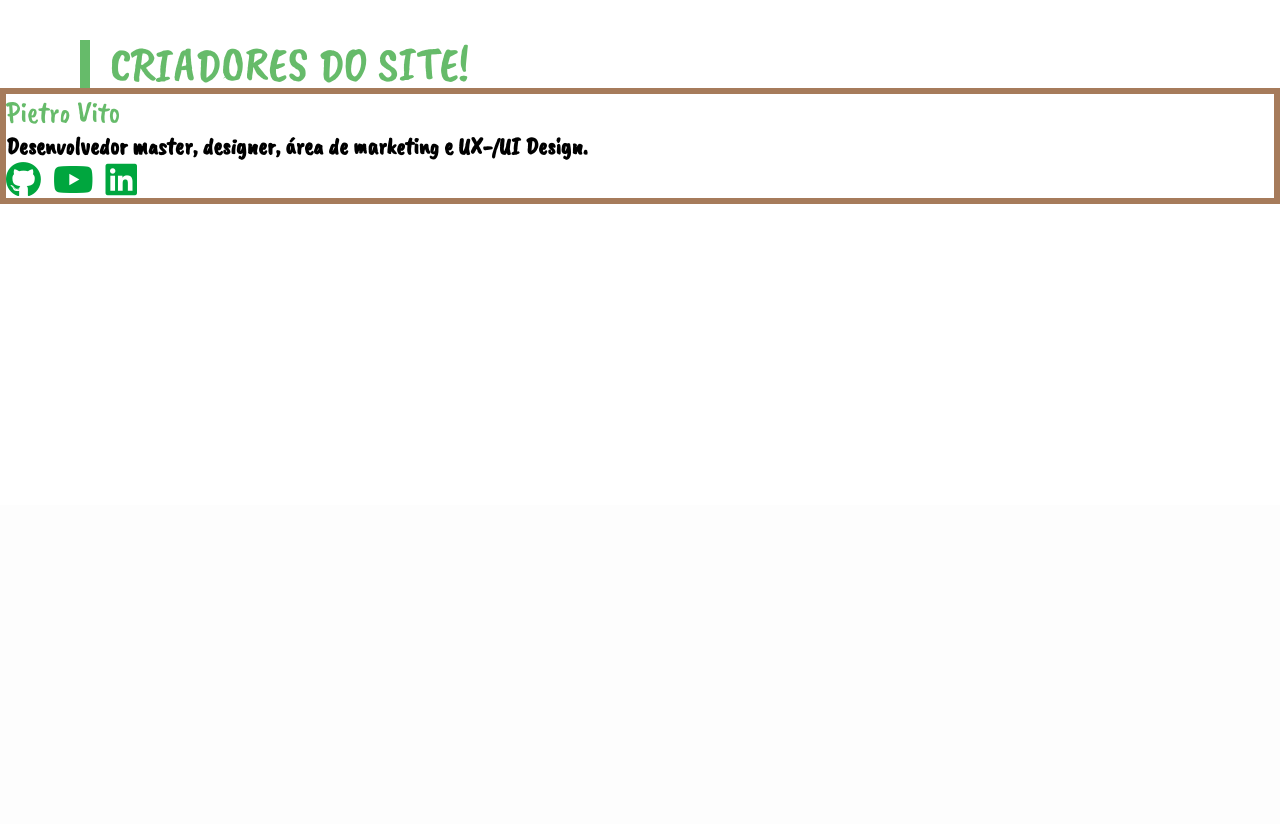
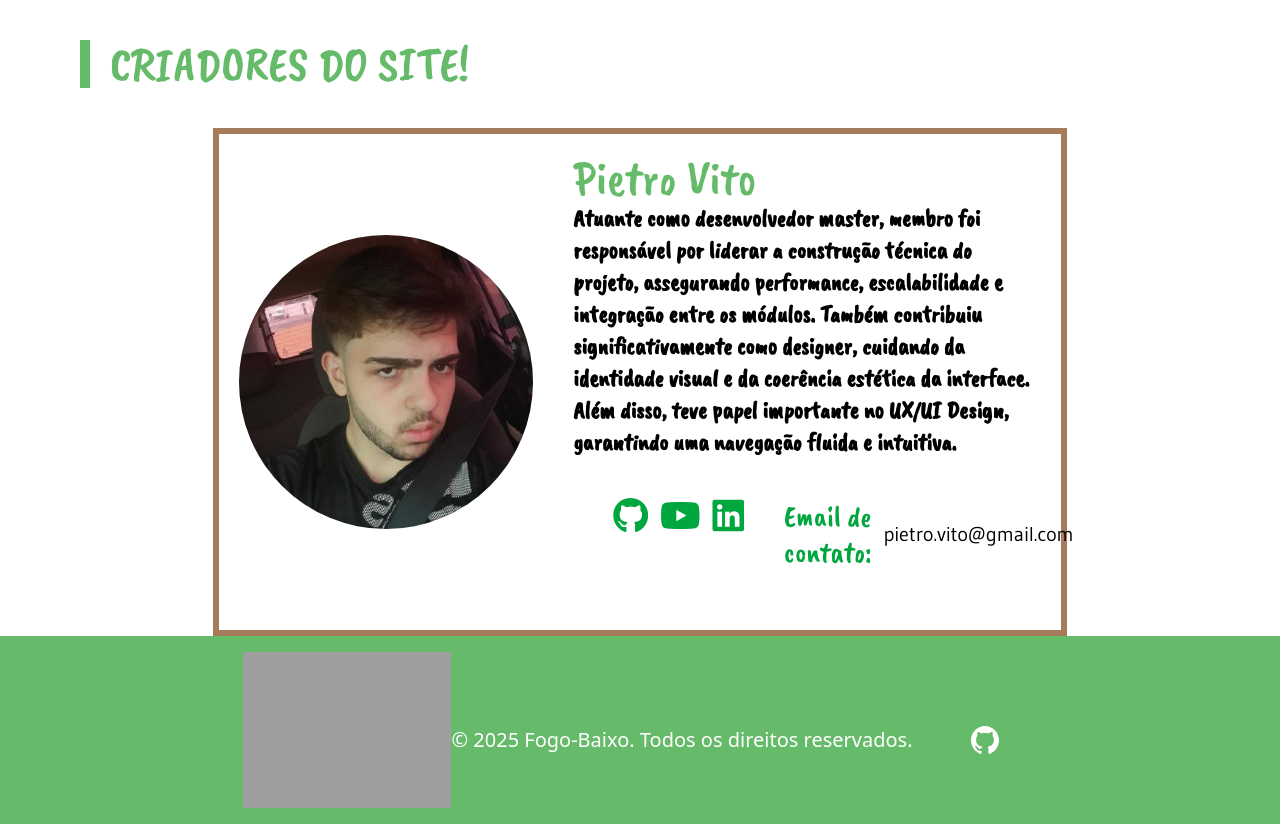
Before and after one commit to PietroDub/FogoBaixo, a PHP site: page /pages/sobre.html in a window 1280 px wide. Shown: the part 295-1119 px from the top of the page. Before the commit the page ends 499 px from the top, so only its background shows below. Run offline with PHP 8.4, Linux system fonts and the light colour scheme; some web fonts are replaced; grey boxes are pictures that could not be loaded.

Commit message:
card sobre feito

```diff
--- a/CSS/styles.css
+++ b/CSS/styles.css
@@ -57,3 +57,7 @@
 .card-criador{
     border-color: #A67B5B;
 }
+
+.down{
+    margin-top: -8em;
+}
--- a/pages/home.html
+++ b/pages/home.html
@@ -330,7 +330,7 @@
                     <img src="../imgs/home_img/grid_3.svg" class="col-span-2 row-start-2" alt="">
                 </div>
             </div>
-            <div class="md:ml-20 pl-5 my-5 md:my-10 flex items-center" >
+            <div class="md:ml-20 pl-5 my-5 md:my-10 flex items-center down" >
                 <h1 class="text-5xl Caveat text-green-600 border-l-10 mb-10 pl-5">
                     BAIXE O APP!
                 </h1>
--- a/pages/sobre.html
+++ b/pages/sobre.html
@@ -84,20 +84,36 @@
     CRIADORES DO SITE!
    </h1>
 
-   <div class="w-full card-criador border-6">
-      <div></div>
+   <section class="w-full flex flex-col justify-center items-center">
+    <div class="w-8/12 card-criador border-6 flex items-center justify-center gap-x-10 p-5 mt-10">
+      <div>
+        <img src="../imgs/Pietro_profile.jfif" class="rounded-full" alt="">
+      </div>
       <div class="w-7/12">
-        <h1 class="Caveat text-3xl green-dark">Pietro Vito</h1>
-        <p class="text-2xl font-semibold Caveat">Desenvolvedor master, designer, área de marketing e UX-/UI Design.</p>
-        <div>
-            <div class=" flex gap-x-3 w-4/12 text-4xl text-green-600">
+        <h1 class="Caveat text-5xl green-dark">Pietro Vito</h1>
+        <p class="text-2xl font-semibold Caveat">Atuante como desenvolvedor master, membro foi responsável por liderar a construção técnica do projeto, assegurando performance, escalabilidade e integração entre os módulos.
+        Também contribuiu significativamente como designer, cuidando da identidade visual e da coerência estética da interface.
+        Além disso, teve papel importante no UX/UI Design, garantindo uma navegação fluida e intuitiva.</p>
+        <div class="flex m-10">
+            <div class=" flex gap-x-3 text-4xl text-green-600 mr-10">
                 <i class="fa-brands fa-github"></i>
                 <i class="fa-brands fa-youtube"></i>
                 <i class="fa-brands fa-linkedin"></i>
             </div>
-            <p></p>
+            <div class="flex gap-x-3 items-center">
+                <p class="Caveat text-3xl text-green-600">Email de contato:</p>
+                <p class="Gudea text-xl">pietro.vito@gmail.com</p>
+            </div>
         </div>
     </div>
    </div>
+   </section>
+
+   <footer class="bottom-0 left-0 w-full text-white p-4 text-center green-light flex items-center justify-center">
+    <img src="../imgs/home_img/7 1.svg" class="w-4/12 md:w-2/12">
+    <p class=" text-xl mt-5 ">© 2025 Fogo-Baixo. Todos os direitos reservados.</p>
+    <p class="sr-only">todos os direitos reservados</p>
+    <img src="../imgs/github_white.svg" class="md:w-1/12 h-7 mt-5 ml-5" alt="">
+  </footer>
 </body>
 </html>
```
Also changed, not shown: imgs/Pietro_profile.jfif (added).
